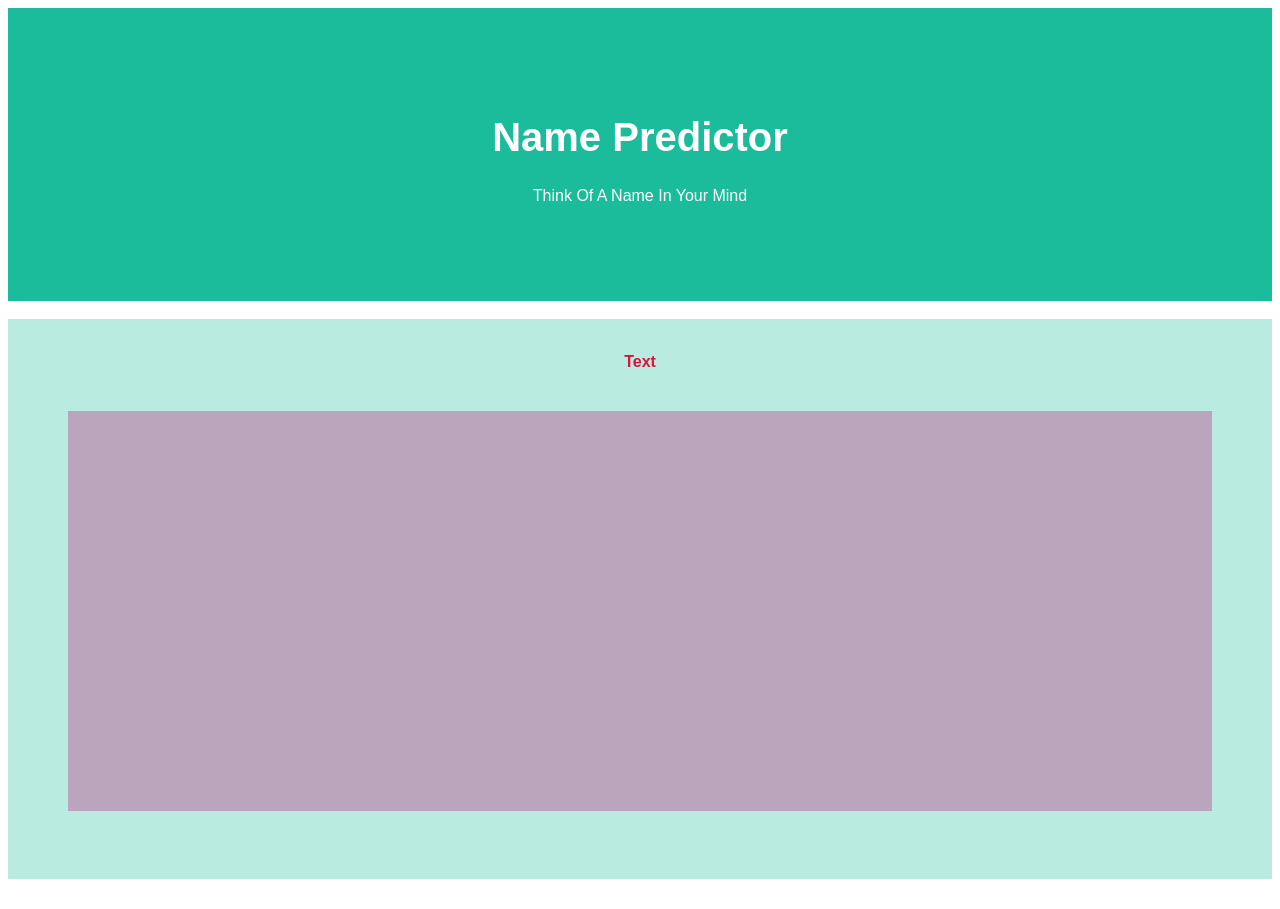
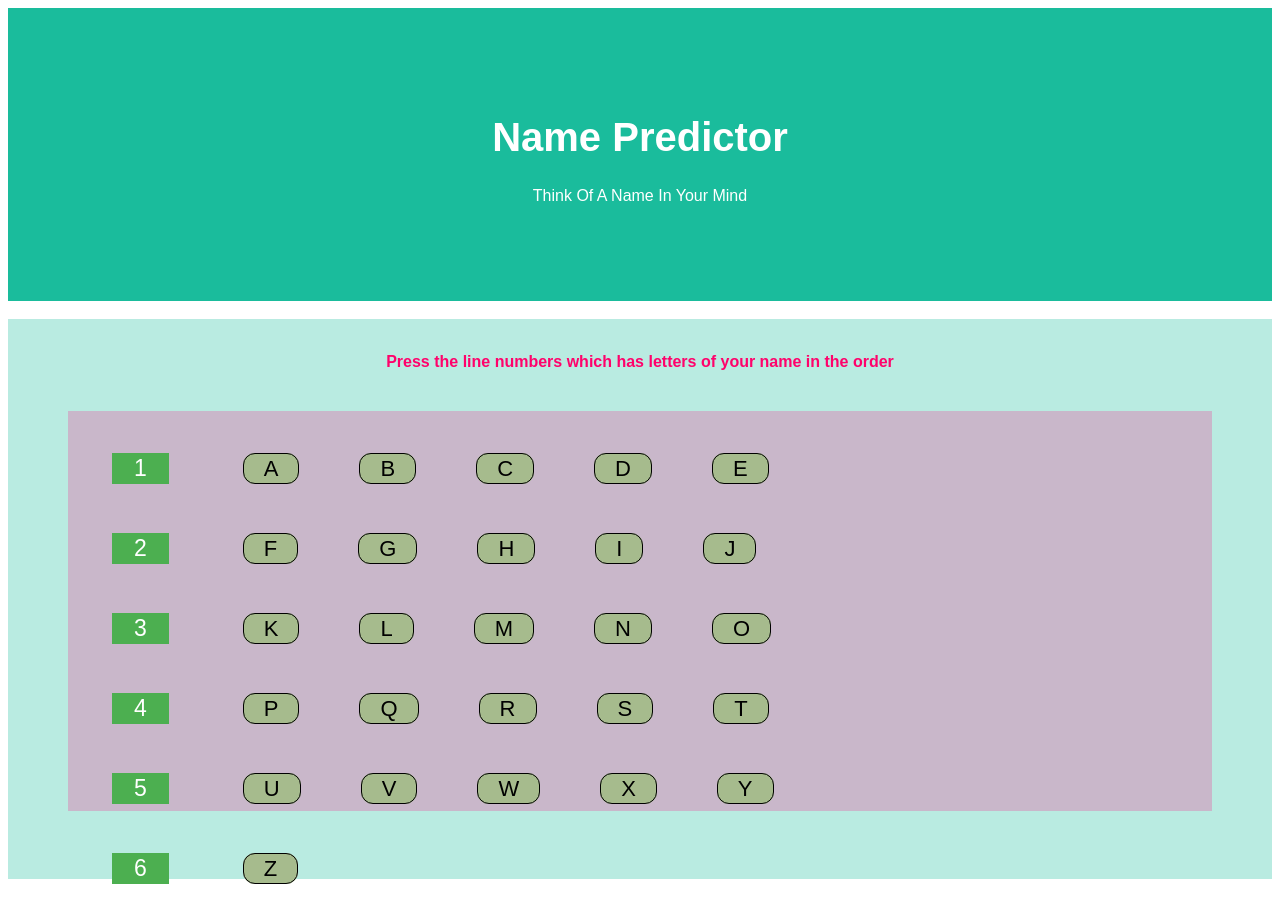
Before and after one commit to Nish-mitha/Name-Predictor, an Angular app in the folder App/: page / in a window 1280 px wide. Before the commit the page ends 887 px from the top, so only its background shows below. Built offline with nearby package versions, Linux system fonts and the light colour scheme.

Commit message:
Code changes

```diff
--- a/App/src/app/app.component.css
+++ b/App/src/app/app.component.css
@@ -29,7 +29,7 @@ body {
 }
 
 .sub-div {
-    background-color: rgba(188, 4, 105, 0.3);
+    background-color: rgba(255, 0, 123, 0.222);
     box-sizing: border-box;
     width: auto;
     height: 400px;
@@ -40,24 +40,7 @@ body {
     text-align: center;
     font-weight: bold;
     font-family: Arial, Helvetica, sans-serif;
-    color: crimson;
-}
-
-/* Full-width input fields */
-input[type=number]
-{
-    width: 50%;
-    padding: 15px;
-    margin: 5px 0 22px 0;
-    display: inline-block;
-    border: 1px solid black;
-    background: #f1f1f1;
-}
-
-  /* Add a background color when the inputs get focus */
-input[type=number]:focus {
-    background-color: #ddd;
-    outline: none;
+    color: rgb(255, 2, 107);
 }
 
 .submit_button {
@@ -82,25 +65,26 @@ input[type=number]:focus {
 }
 
 .circle {
-    /* width: 120px;
+    width: 60px;
     line-height: 80px;
-    border-radius: 50%;
+    border-radius: 12px;
     text-align: center;
-    font-size: 32px;
-    border: 3px solid #000;
-    background-color:#A6BB8D; */
-    padding: 20px 20px;
+    font-size: 22px;
+    border: 1px solid #000;
+    background-color:#A6BB8D;
+    padding: 2px 20px;
+    margin: 0px 30px;
 }
 
 .button {
     border: none;
     color: white;
-    padding: 10px 22px;
+    padding: 2px 22px;
     text-align: center;
     text-decoration: none;
     display: inline-block;
-    font-size: 26px;
-    margin: 20px 40px;
+    font-size: 23px;
+    margin: 0px 44px;
     cursor: pointer;
     background-color: #4CAF50;
 }
--- a/App/src/app/app.component.html
+++ b/App/src/app/app.component.html
@@ -14,17 +14,15 @@
 
   <div class="main-box">
     <br>
-    <p class="text">Text</p>
+    <p class="text">Press the line numbers which has letters of your name in the order</p>
     <div class="sub-div">
-      <!-- <span *ngFor="let x of alphabets; index as i">
-        <span>
-          <br>
-          <button class="button" (click)="onSelectFirst(x)">{{ i+1 }}</button>
-        </span>
+      <span *ngFor="let x of alphabets; index as i">
+        <br>
+        <button class="button" (click)="onSelectFirst(x)">{{ i+1 }}</button>
         <span *ngFor="let y of x; index as i">
           <span class="circle">{{ y }}</span>
         </span>
-      </span> -->
+      </span>
     </div>
   </div>
   <!-- <span *ngFor="let x of userSelectedOptions; index as i">
```
